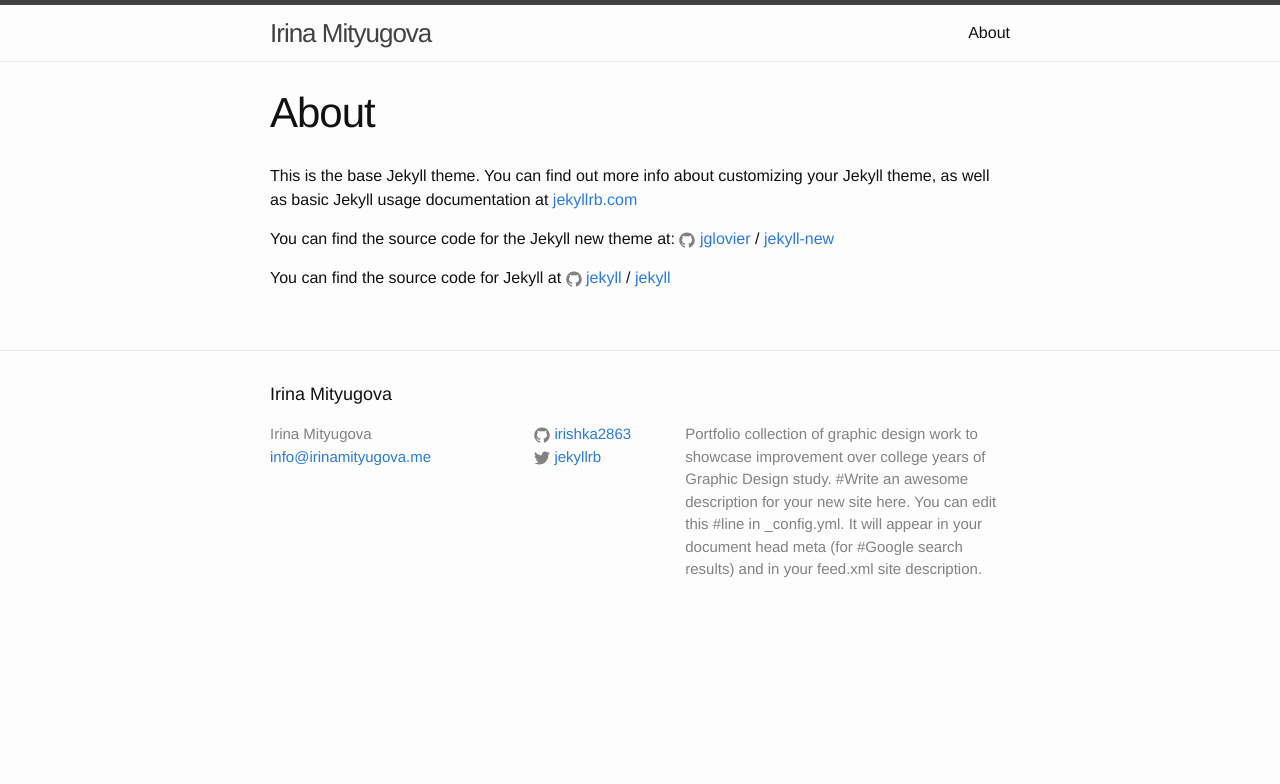
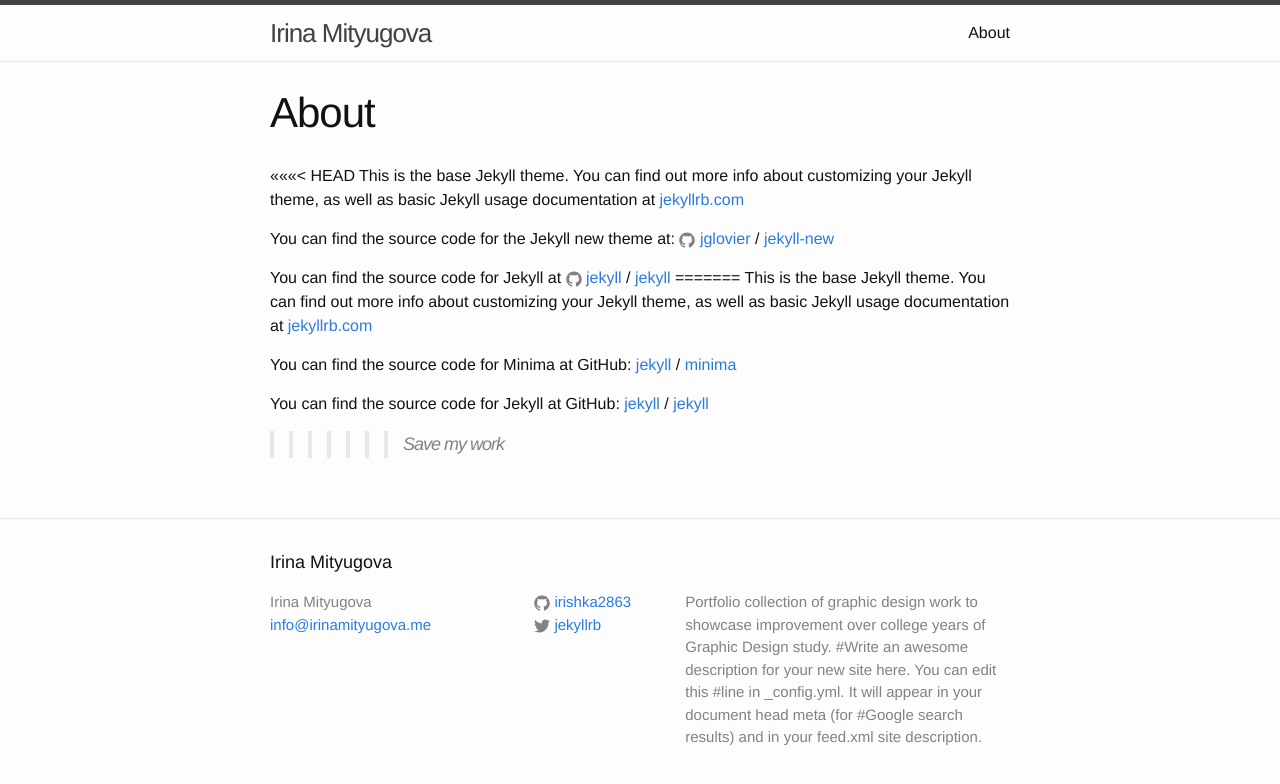
Before and after one commit to irishka2863/irishka2863.github.io, a Jekyll site: the page built from about.md, in a window 1280 px wide. Shown: the top 784 px of the page. Built offline with Jekyll 4.4.1, drawn with Linux system fonts in a browser that asks for light colours.

Commit message:
added all

```diff
--- a/about.md
+++ b/about.md
@@ -4,6 +4,7 @@
 permalink: /about/
 ---
 
+<<<<<<< HEAD
 This is the base Jekyll theme. You can find out more info about customizing your Jekyll theme, as well as basic Jekyll usage documentation at [jekyllrb.com](http://jekyllrb.com/)
 
 You can find the source code for the Jekyll new theme at:
@@ -13,3 +14,17 @@
 You can find the source code for Jekyll at
 {% include icon-github.html username="jekyll" %} /
 [jekyll](https://github.com/jekyll/jekyll)
+=======
+This is the base Jekyll theme. You can find out more info about customizing your Jekyll theme, as well as basic Jekyll usage documentation at [jekyllrb.com](https://jekyllrb.com/)
+
+You can find the source code for Minima at GitHub:
+[jekyll][jekyll-organization] /
+[minima](https://github.com/jekyll/minima)
+
+You can find the source code for Jekyll at GitHub:
+[jekyll][jekyll-organization] /
+[jekyll](https://github.com/jekyll/jekyll)
+
+
+[jekyll-organization]: https://github.com/jekyll
+>>>>>>> Save my work
```
Also changed, not shown: 404.html (added, +24 -0 lines), Gemfile (added, +29 -0 lines), _posts/2018-03-23-welcome-to-jekyll.markdown (added, +25 -0 lines), index.md (added, +6 -0 lines), Gemfile.lock (added), _config.yml (line endings or trailing spaces).
